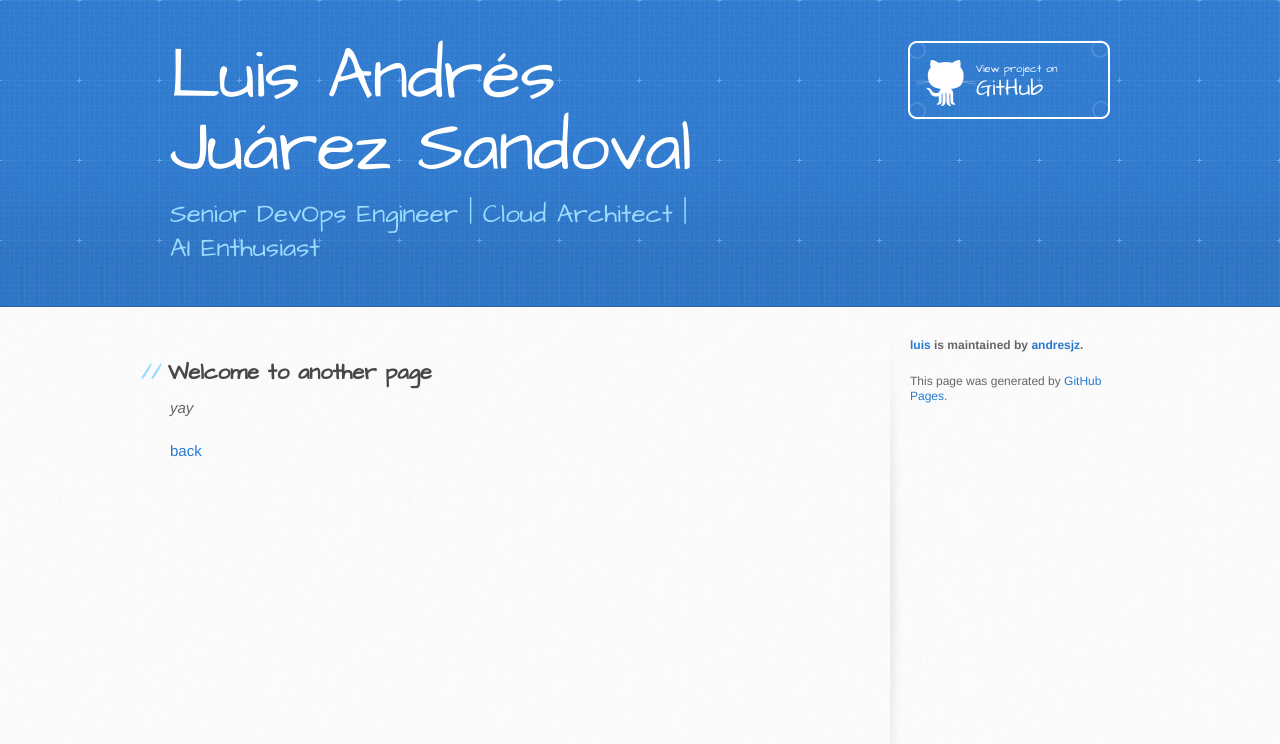
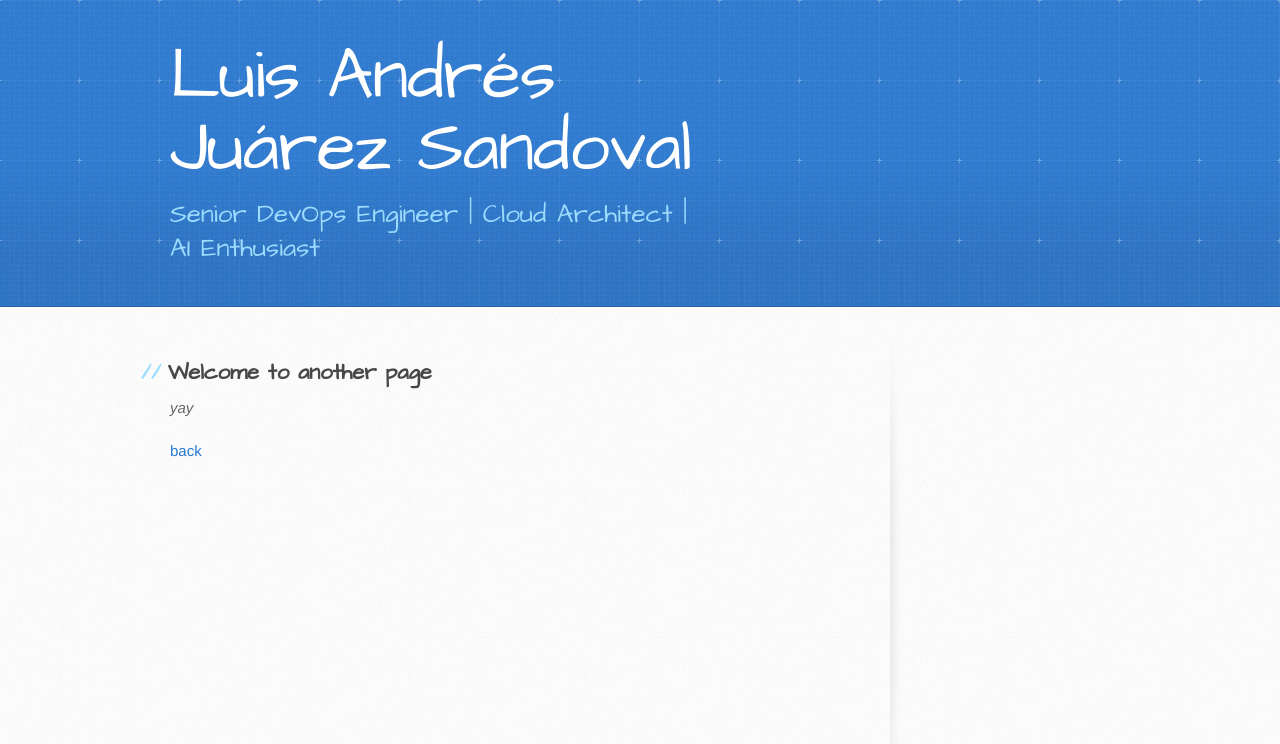
Before and after one commit to andresjz/luis, a Jekyll site: the page built from another-page.md, in a window 1280 px wide. Shown: the top 744 px of the page. Built offline with Jekyll 4.4.1, drawn with Linux system fonts in a browser that asks for light colours; our own code applies the rules of GitHub Pages for plain Markdown files.

Commit message:
Ajustes finales

```diff
--- a/_layouts/default.html
+++ b/_layouts/default.html
@@ -23,9 +23,6 @@
           <h1>{{ site.title | default: site.github.repository_name }}</h1>
         </a>
         <h2>{{ site.description | default: site.github.project_tagline }}</h2>
-        {% if site.github.is_project_page %}
-          <a href="{{ site.github.repository_url }}" class="button"><small>View project on</small> GitHub</a>
-        {% endif %}
         {% if site.github.is_user_page %}
           <a href="{{ site.github.owner_url }}" class="button"><small>Follow me on</small> GitHub</a>
         {% endif %}
@@ -49,12 +46,6 @@
               .tar.gz file
             </a>
           {% endif %}
-
-          {% if site.github.is_project_page %}
-            <p class="repo-owner"><a href="{{ site.github.repository_url }}">{{ site.github.repository_name }}</a> is maintained by <a href="{{ site.github.owner_url }}">{{ site.github.owner_name }}</a>.</p>
-          {% endif %}
-
-          <p>This page was generated by <a href="https://pages.github.com">GitHub Pages</a>.</p>
         </aside>
       </div>
     </div>
```
Also changed, not shown: index.md (+0 -1 lines).
